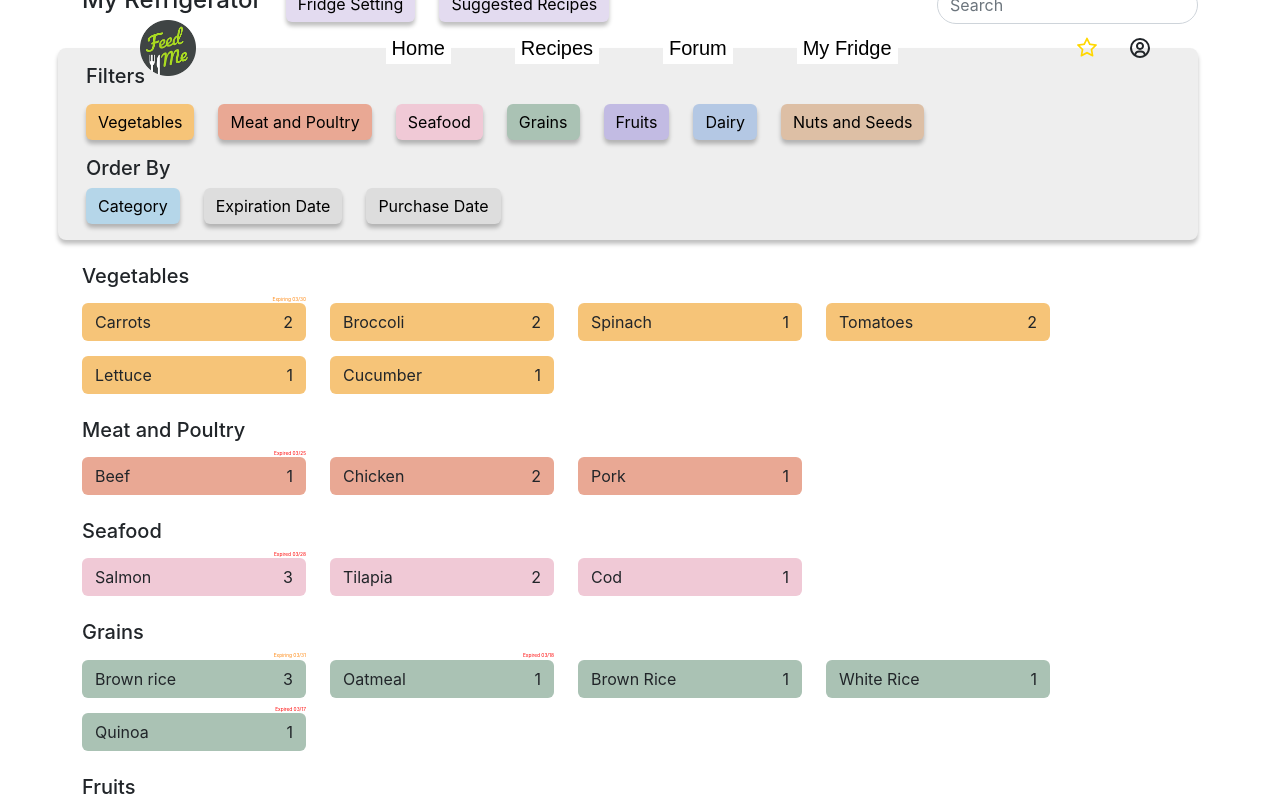
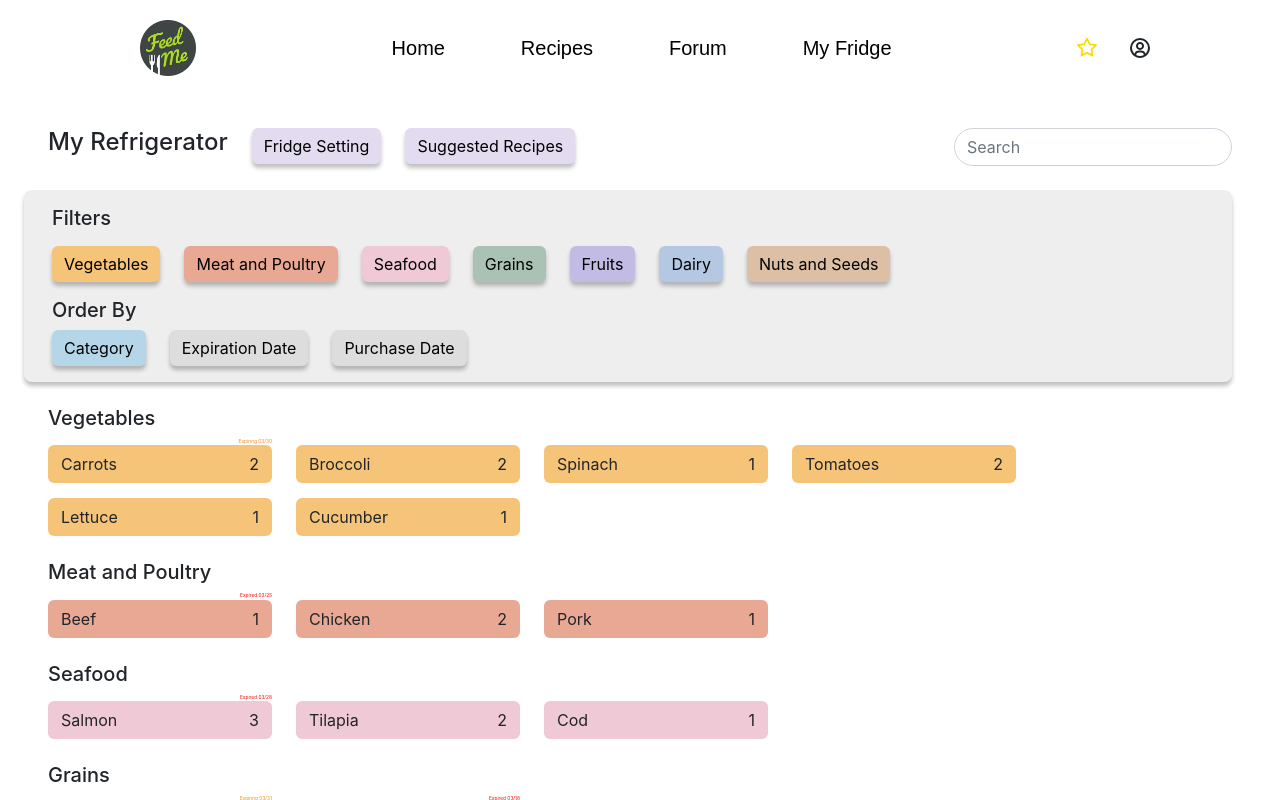
Before and after one commit to maxyhwu/feedme, a React (Create React App) app in the folder frontend/: page /myfridge in a window 1280 px wide. Built offline with nearby package versions, Linux system fonts and the light colour scheme.

Commit message:
Adjust MyFridge positioning to fit Navbar

```diff
--- a/frontend/src/MyFridge/myfridge.js
+++ b/frontend/src/MyFridge/myfridge.js
@@ -265,7 +265,7 @@ class MyFridge extends React.Component {
 
     render() {
         return (
-            <div className="container m-5">
+            <div className="container-fluid p-5">
                 <div className="row">
                     <div className="col-auto mb-2">
                         <h4>My Refrigerator</h4>
```
